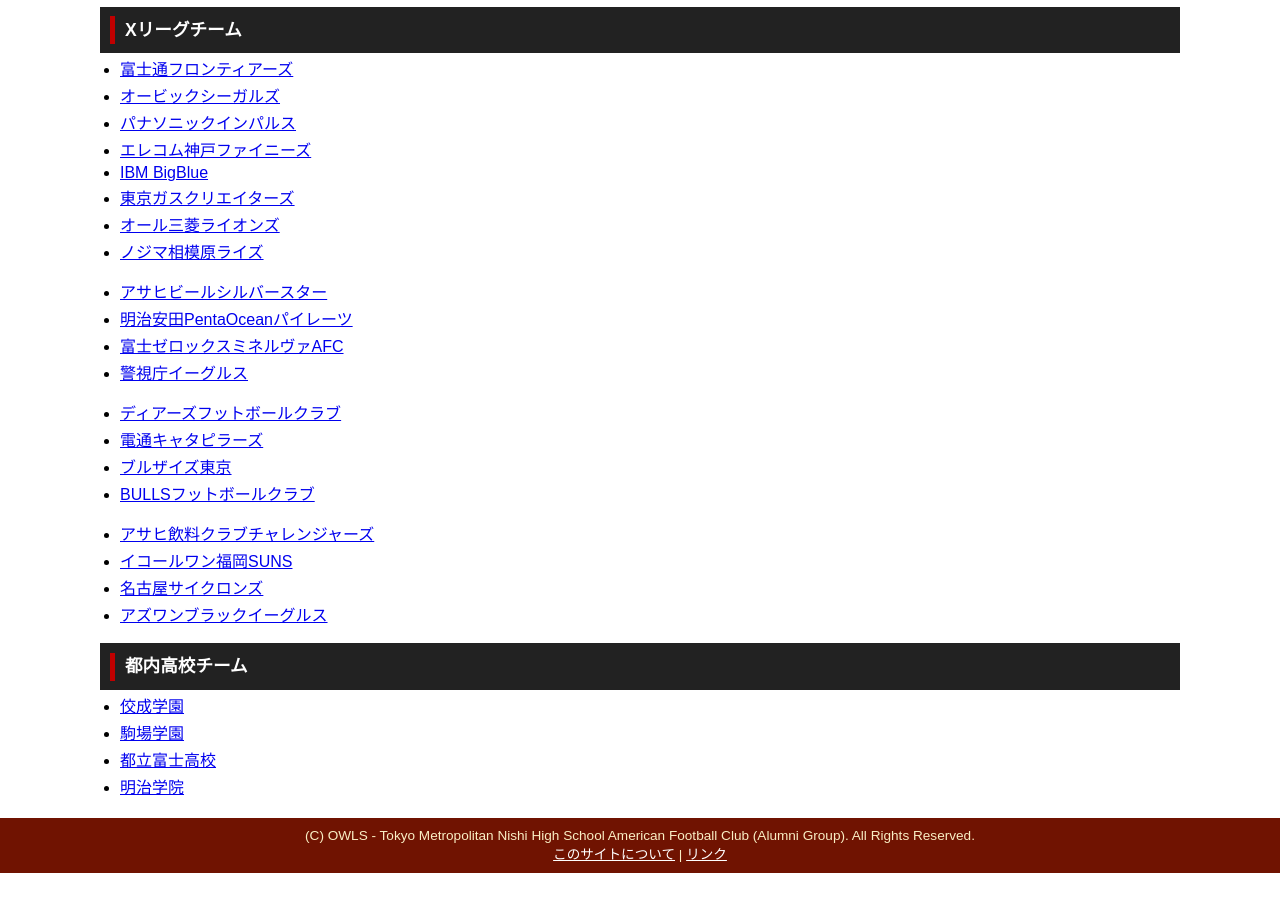
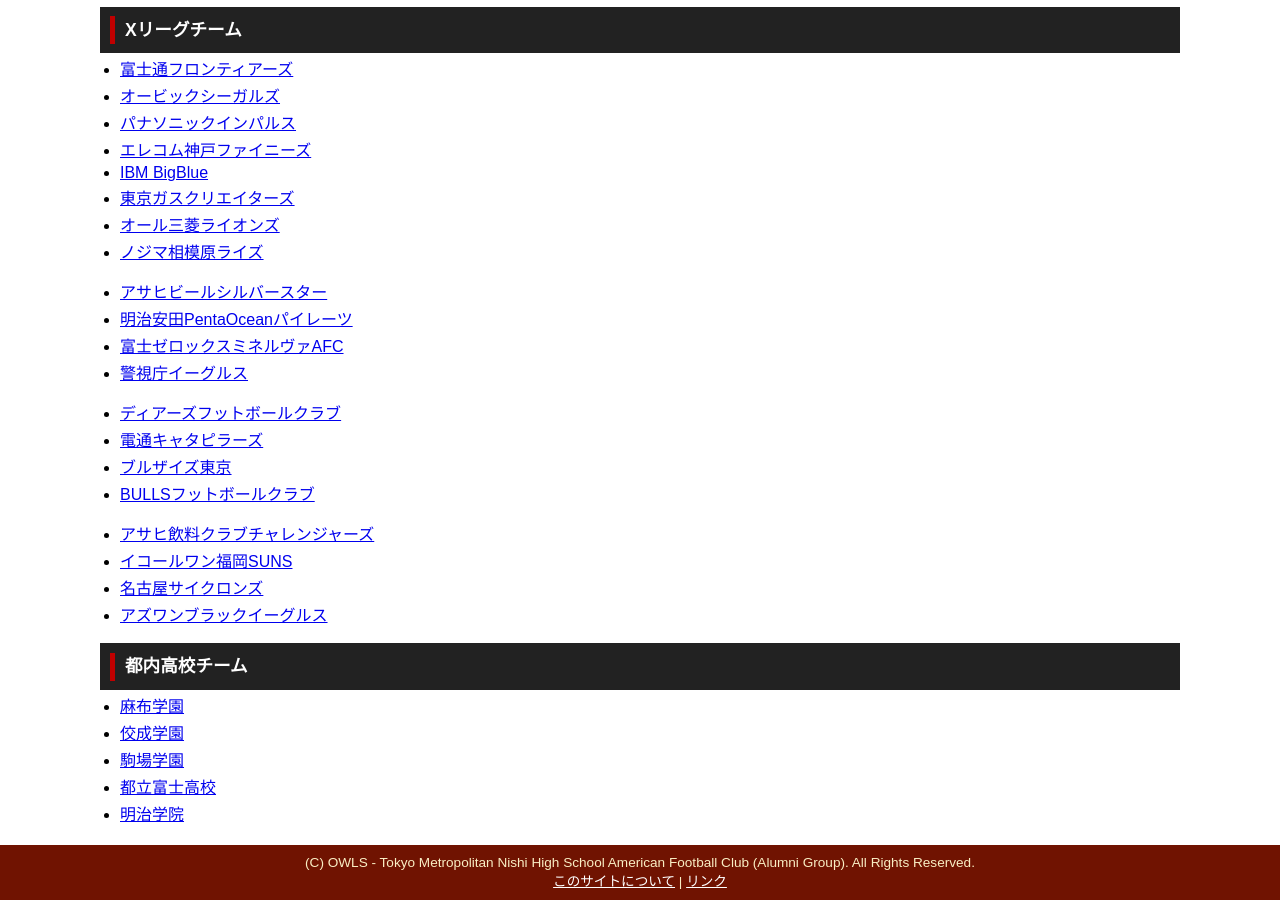
Before and after one commit to numa72/nishi-owls, a Jekyll site: the page built from link.html, in a window 1280 px wide and 900 px high, scrolled down 1738 px. Built offline with Jekyll 4.4.1, drawn with Linux system fonts in a browser that asks for light colours; some web fonts are replaced; before the commit the page ends 2611 px from its top, so only the background shows below that.

Commit message:
add link to 麻布学園

```diff
--- a/_data/link.yml
+++ b/_data/link.yml
@@ -134,6 +134,8 @@
           url: https://www.blackeagles1970.net/
 - title: 都内高校チーム
   items:
+    - name: 麻布学園
+      url: http://fightingbee.jp/
     - name: 佼成学園
       url: http://lotus.spo-sta.com/
     - name: 駒場学園
```
